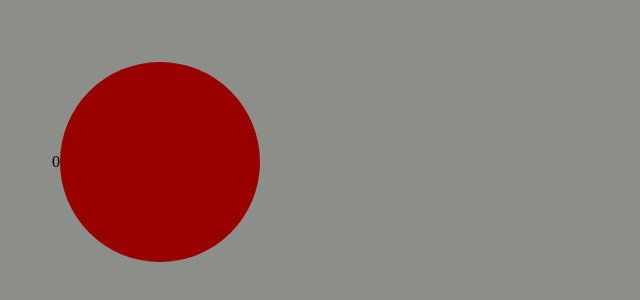
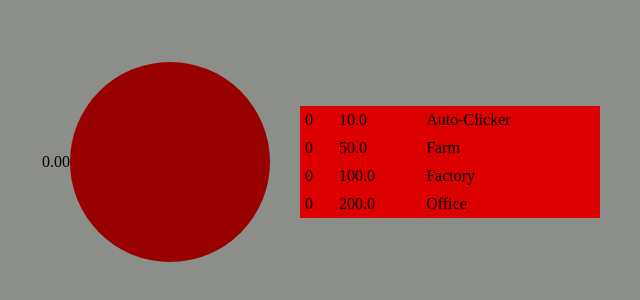
Before and after one commit to DSMK2/clicker-exercise, a plain HTML site: page index.html in a window 1280 px wide. Shown: the part 238-538 px from the top of the page, without its empty margins (319-959 px from the left). Drawn offline with Linux system fonts and the light colour scheme.

Commit message:
Clicker re-enabled

```diff
--- a/ClickerModifier.js
+++ b/ClickerModifier.js
@@ -1,4 +1,5 @@
 /* eslint complexity: "off", no-invalid-regexp: ["off"] */
+/* globals solveEquation */
 function ClickerModifier(name, count, rate, cost, growth) {
   this.name = name;
   this.count = count;
@@ -17,12 +18,12 @@ ClickerModifier.prototype = {
     // <cost> + <rate> * <count> ^ 2
     // Avoiding eval
 
-    equation = equation.replace('<cost>', this.cost);
+    equation = equation.replace('<cost>', this.cost.start);
     equation = equation.replace('<rate>', this.rate);
     equation = equation.replace('<count>', this.count);
     equation = equation.replace(/\s/g, '');
 
-    return solve(equation);
+    return solveEquation(equation);
   },
   buy: function(count) {
     this.count += count;
--- a/clicker.js
+++ b/clicker.js
@@ -84,7 +84,7 @@ document.addEventListener('DOMContentLoaded', function() {
         var DOMCost = modifier.DOMTarget.querySelector('.click-auto__cost');
 
         DOMCount.innerHTML = modifier.manager.count;
-        DOMCost.innerHTML = modifier.manager.getCost(0).toFixed(2);
+        DOMCost.innerHTML = modifier.manager.getCost(0);
 
         if (clickGameProperties.production < modifier.manager.getCost(0)) {
           modifier.DOMTarget.classList.add('expensive');
--- a/index.html
+++ b/index.html
@@ -3,11 +3,10 @@
 <head>
   <title>A clicker</title>
   <link rel="stylesheet" href="styles.css" />
-	<!--
+
+	<script src="stringSolver.js"></script>
   <script src="ClickerModifier.js"></script>
   <script src="clicker.js"></script>
--->
-<script src="stringSolver.js"></script>
 
 </head>
 <body>
--- a/stringSolver.js
+++ b/stringSolver.js
@@ -79,7 +79,7 @@ function solveEquation(equation) {
   // Solve Parenthesis
   test = regexPAR.exec(equation);
   while (test) {
-    equation = spliceSolvedParts(equation, solve(test[1]), test[0], test.index);
+    equation = spliceSolvedParts(equation, solveEquation(test[1]), test[0], test.index);
     test = regexPAR.exec(equation);
   }
 
```
